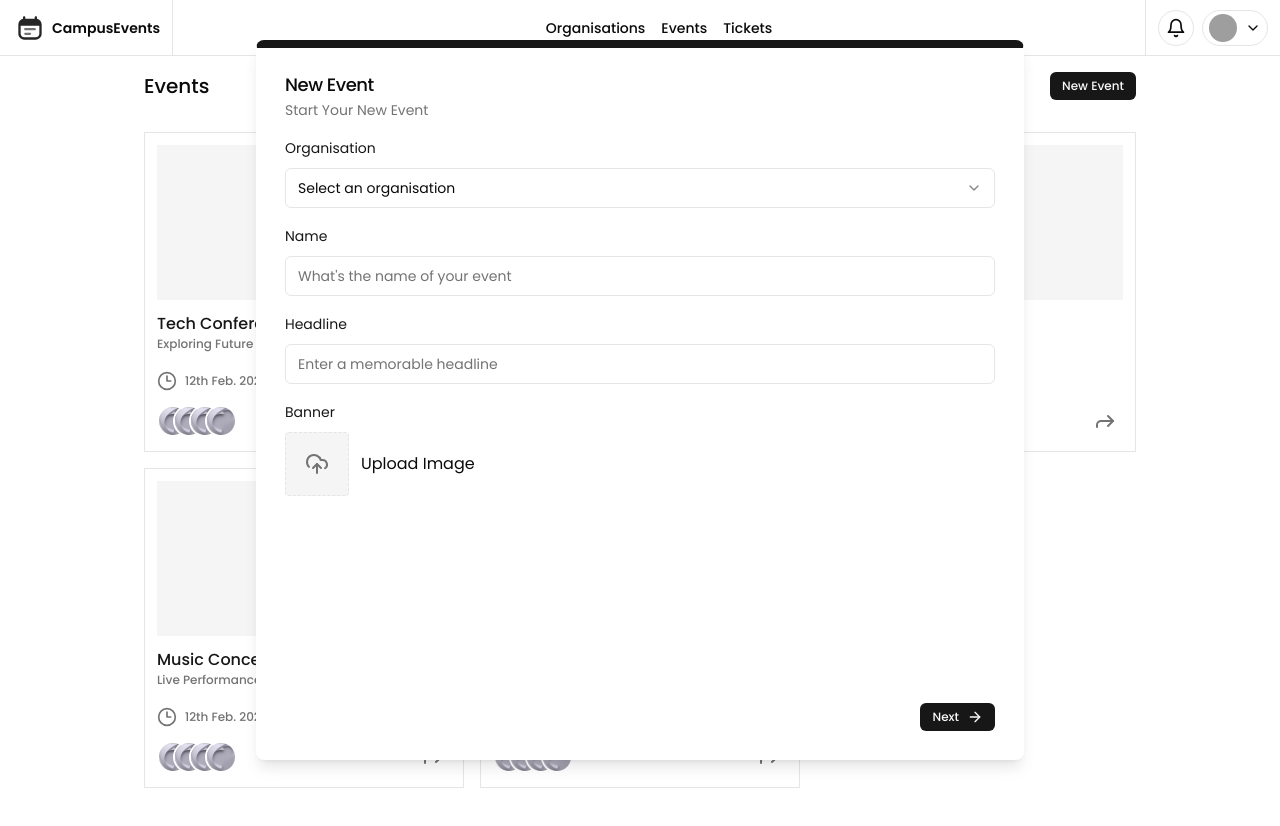
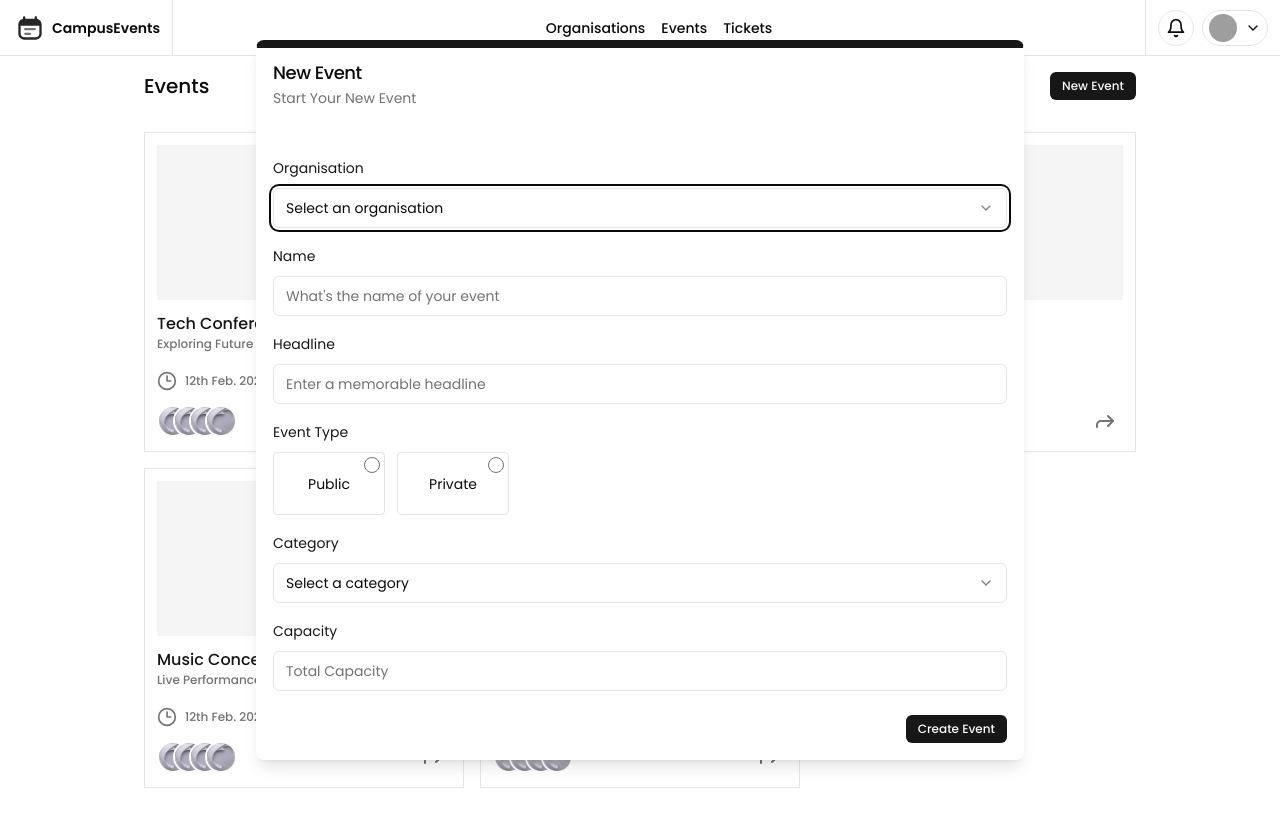
Before and after one commit to delmac-dev/event-management-app, a Next.js app: page /dashboard/events in a window 1280 px wide. Both pictures are taken after a click on the button "New Event". Shown: the top 826 px of the page. Built offline with nearby package versions, Linux system fonts and the light colour scheme; grey boxes are pictures that could not be loaded.

Commit message:
made edit

```diff
--- a/app/dashboard/(form-handlers)/new-event-handler.tsx
+++ b/app/dashboard/(form-handlers)/new-event-handler.tsx
@@ -23,7 +23,7 @@ export default function NewEventHandler({ isOpen=false }:{ isOpen?: boolean }) {
                 title={title}
                 description={description}
             >
-                <NewEventForm closeHandler={()=>setOpen(false)} className="flex-1" />
+                <NewEventForm closeHandler={()=>setOpen(false)} />
             </DialogFormWrapper>
         </>
     )
--- a/components/common/dialog-form-wrapper.tsx
+++ b/components/common/dialog-form-wrapper.tsx
@@ -5,6 +5,7 @@ import {
   DialogContent,
   DialogDescription,
   DialogHeader,
+  DialogOverlay,
   DialogTitle,
 } from "@/components/ui/dialog"
 import { cn } from "@/lib/utils";
@@ -24,8 +25,9 @@ export default function DialogFormWrapper(props:DialogFormWrapperProps) {
 
     return (
         <Dialog open = {open} onOpenChange={setOpen}>
-            <DialogContent  className={cn("w-full max-w-screen-md py-7 px-3.5 sm:px-7 h-screen md:max-h-[720px] flex flex-col border-transparent border-t-8 border-t-secondary-foreground", className)}>
-                <DialogHeader>
+            <DialogOverlay className="bg-transparent backdrop-blur-none" />
+            <DialogContent  className={cn("isolate w-full max-w-screen-md p-0 overflow-auto h-dvh md:max-h-[720px] flex flex-col border-transparent border-t-8 border-t-secondary-foreground", className)}>
+                <DialogHeader className="sticky top-0 right-0 z-50 p-4 bg-background">
                     <DialogTitle>{title}</DialogTitle>
                     {description && (<DialogDescription>{description}</DialogDescription>)}
                 </DialogHeader>
--- a/components/forms/new-event.tsx
+++ b/components/forms/new-event.tsx
@@ -39,19 +39,8 @@ export type NewEventFormProps = {
     organisation?: any,
     className?: string
 }
-type TabProps = "general"| "about" | "schedule"| "banner";
-type CustomTabContentProps = {
-    tabName: TabProps,
-    onNext?: () => void,
-    onPrevious?: () => void,
-    nextLabel?: string,
-    previousLabel?: string,
-    submit?: boolean,
-    children: React.ReactNode
-}
 
 export default function NewEventForm({closeHandler, organisation, className}:NewEventFormProps) {
-    const [tab, setTab] = useState<TabProps>("general");
     const form = useForm<NewEvent>({
         resolver: zodResolver(FormSchema),
         defaultValues: {
@@ -74,7 +63,7 @@ export default function NewEventForm({closeHandler, organisation, className}:New
         }
     });
 
-    const {trigger, handleSubmit} = form;
+    const {trigger, handleSubmit, formState: { isSubmitting }} = form;
     const dummyOrgList = [
         { label: "ACES", value: "9897967-90878-85667-786868"},
     ]
@@ -89,83 +78,32 @@ export default function NewEventForm({closeHandler, organisation, className}:New
         closeHandler();
     };
 
-    const moveTo = async (tab:TabProps, fields?:any, isPrev=false) => {
-        const result = !isPrev ? await trigger(fields) : true;
-
-        if(!result)
-            return;
-
-        setTab(tab);
-    }
-
     // if organisation just pass organisation as select option and selected as default else
     // fetch organisations where the user_id has permission to create event and pass to select input
 
     return (
         <Form {...form}>
-            <Tabs value={tab} onValueChange={(value) => setTab(value as TabProps)} asChild>
-                <form onSubmit={handleSubmit(onSubmit)} className={cn("w-full flex flex-col", className)}>
-                    <CustomTabContent tabName="general" onNext={() => moveTo('about', ["organisation_id", "name", "headline", "banner"])}>
+            <form onSubmit={handleSubmit(onSubmit)} className={cn("w-full flex-1 flex flex-col", className)}>
+                <div className="relative z-0 flex-1 space-y-4 p-4">
                     <SelectInput name="organisation_id" label="Organisation" placeHolder="Select an organisation" list={dummyOrgList} />
                     <TextInput name="name" label="Name" placeHolder="What's the name of your event" />
                     <TextInput name="headline" label="Headline" placeHolder="Enter a memorable headline" />
-                        <ImageInput name="banner" label="Banner" />
-                    </CustomTabContent>
-                    <CustomTabContent tabName="about" onPrevious={() => moveTo('general', null, true)} onNext={() => moveTo('schedule', ["event_type", "category", "capacity", "tags"])}>
                     <RadioGroupInput name="event_type" label="Event Type" options={eventTypeOptions} />
                     <SelectInput name="category" label="Category" placeHolder="Select a category" list={eventCategoryList} />
                     <NumberInput name="capacity" label="Capacity" placeHolder="Total Capacity" />
                     <TextInput name="tags" label="Tags ( #cool, #free, #awesome )" placeHolder="Tags Associated with your event" />
-                    </CustomTabContent>
-                    <CustomTabContent tabName="schedule" onPrevious={() => moveTo('about', null, true)} submit nextLabel="Create Event">
                     <DateInput name="event_date" label="Event Date" placeHolder="When is the event occuring" />
-                        <div className="flex items-end gap-1.5">
-                            <div className="flex-1 order-1">
                     <TextInput name="start_at" label="Starting Time" placeHolder="When is the event starting" />
-                            </div>
-                            <div className="flex-1 order-3">
                     <TextInput name="end_at" label="Ending Time" placeHolder="When is the event ending" />
-                            </div>
-                            <ArrowRight className="size-5 text-muted-foreground mb-2 order-2" />
-                        </div>
                     <SelectInput name="location.school" label="School" placeHolder="Campus event is taking place" list={schools}/>
                     <TextInput name="location.name" label="Location (ie. kumaplay auditorium)" placeHolder="Location of the event" />
                     <TextareaInput name="location.description" label="Location Guide (ie. around engineering campus)" placeHolder="Help Attendees find event" />
-                    </CustomTabContent>
+                    <ImageInput name="banner" label="Banner" />
+                </div>
+                <div  className="sticky bottom-0 right-0 z-50 w-full p-4 bg-background flex flex-row-reverse justify-between">
+                    <Button size='xs' disabled={isSubmitting}>Create Event</Button>
+                </div>
             </form>
-            </Tabs>
         </Form>
     )
 };
-
-const CustomTabContent = (props: CustomTabContentProps) => {
-    const {
-        tabName,
-        submit = false,
-        onNext = () => {},
-        onPrevious,
-        nextLabel = "Next",
-        previousLabel = "Previous",
-        children
-    } = props
-
-    return (
-        <TabsContent value={tabName} className="w-full flex-1 flex-col gap-2 m-0 hidden data-[state=active]:flex">
-            <div className="space-y-4 flex-1">
-                {children}
-            </div>
-            <div className="w-full pt-4 flex flex-row-reverse justify-between">
-                <Button type={submit? "submit" : "button" } onClick={onNext} size="xs">
-                    {nextLabel}
-                    {!submit && (<ArrowRight className="ml-2 size-4" />)}
-                </Button>
-                {onPrevious && (
-                    <Button type="button" onClick={onPrevious} size="xs">
-                        <ArrowLeft className="mr-2 size-4" />
-                        {previousLabel}
-                    </Button>
-                )}
-            </div>
-        </TabsContent>
-)
-}
--- a/components/forms/new-organisation.tsx
+++ b/components/forms/new-organisation.tsx
@@ -48,13 +48,13 @@ export default function NewOrganisationForm({closeHandler, className}:NewOrganis
     return (
         <Form {...form}>
             <form onSubmit={handleSubmit(onSubmit)} className={cn("w-full flex-1 flex flex-col", className)}>
-                <div className="flex-1 space-y-4">
+                <div className="relative z-0 flex-1 space-y-4 p-4">
                     <TextInput name="name" label="Name" placeHolder="Enter the organisation name" />
                     <TextInput name="headline" label="Headline" placeHolder="Enter headline" />
                     <SelectInput name="category" label="Category" placeHolder="Select a Category" list={orgCategories} />
                     <ImageInput name="avatar_url" label="Avatar" />
                 </div>
-                <div  className="w-full pt-4 flex flex-row-reverse justify-between">
+                <div  className="sticky bottom-0 right-0 z-50 w-full p-4 bg-background flex flex-row-reverse justify-between">
                     <Button size='xs' disabled={isSubmitting}>Create Organisation</Button>
                 </div>
             </form>
```
Lines whose indentation alone changed are shown as unchanged.
